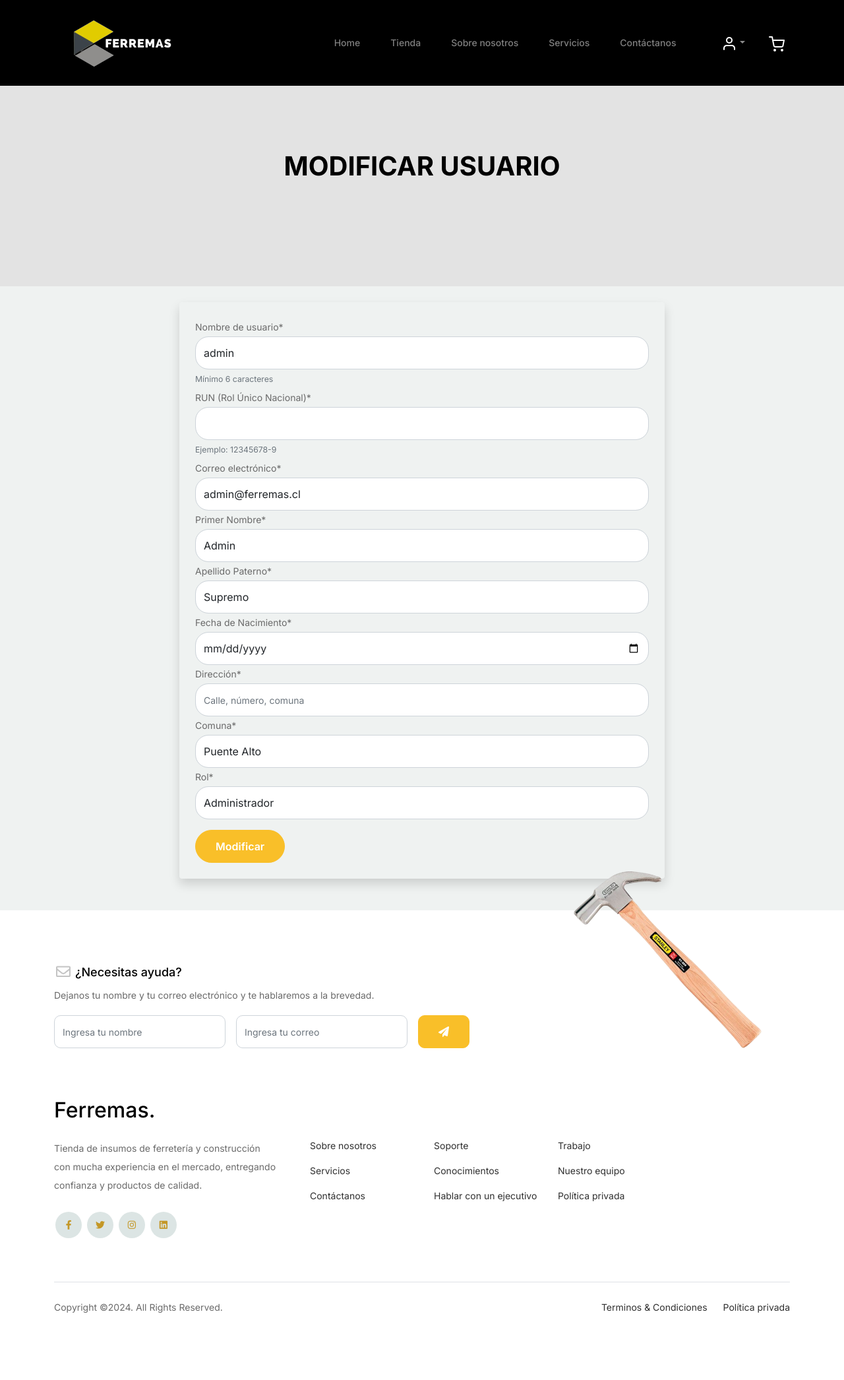
After one commit to Exeeq/ferremas, a Django app: page /usuario/1/modificar/ in a window 1280 px wide. The commit adds this page. Shown: the whole page at 66% size. Run offline with Django 3.2, Linux system fonts and the light colour scheme; data comes from the database, SQL or seed files in the repository; some libraries are stand-ins or nearby versions.

Commit message:
gestion de usuarios sin modificar

```diff
--- a/core/forms.py
+++ b/core/forms.py
@@ -5,6 +5,23 @@ from django.contrib.auth.forms import AuthenticationForm
 from django.utils.translation import gettext, gettext_lazy as _
 from django.contrib.auth import authenticate
 
+
+
+
+class UsuarioForm(forms.ModelForm):
+    username = forms.CharField(label='Nombre de usuario', help_text='Mínimo 6 caracteres')
+    run = forms.CharField(label='RUN (Rol Único Nacional)', help_text='Ejemplo: 12345678-9')
+    correo_usuario = forms.EmailField(label='Correo electrónico')
+    pnombre = forms.CharField(label='Primer Nombre')
+    ap_paterno = forms.CharField(label='Apellido Paterno')
+    fecha_nacimiento = forms.DateField(label='Fecha de Nacimiento', widget=forms.DateInput(attrs={'type': 'date'}))
+    direccion = forms.CharField(label='Dirección', widget=forms.TextInput(attrs={'placeholder': 'Calle, número, comuna'}))
+    idComuna = forms.ModelChoiceField(queryset=comuna.objects.all(), label='Comuna')
+    idRol = forms.ModelChoiceField(queryset=rolUsuario.objects.all(), label='Rol')
+
+    class Meta:
+        model = usuarioCustom
+        fields = ['username', 'run', 'correo_usuario', 'pnombre', 'ap_paterno', 'fecha_nacimiento', 'direccion', 'idComuna', 'idRol']
 
 class RegisterForm(UserCreationForm):
     username = forms.CharField(label='Nombre de usuario', help_text='Mínimo 6 caracteres')
--- a/core/models.py
+++ b/core/models.py
@@ -33,8 +33,8 @@ class usuarioCustom(AbstractUser):
     correo_usuario = models.EmailField(blank=False, null=False)
     fecha_nacimiento = models.DateField(null=True, blank=True)
     direccion = models.CharField(blank=False, null=False, max_length=100)
+    idComuna = models.ForeignKey(comuna, on_delete=models.CASCADE, blank=True, null=True)
     idRol = models.ForeignKey(rolUsuario, on_delete=models.CASCADE, blank=True, null=True)
-    idComuna = models.ForeignKey(comuna, on_delete=models.CASCADE, blank=True, null=True)
 
     def __str__(self):
         return self.username
--- a/core/templates/core/gestion_usuarios.html
+++ b/core/templates/core/gestion_usuarios.html
@@ -39,8 +39,8 @@
                             <td>{{ usuario.16 }}</td>
                             <td>{{ usuario.20 }}</td>
                             <td class="text-center">
-                                <a href="" class="btn btn-warning btn-sm">Modificar</a>
-                                <a href="" class="btn btn-danger btn-sm">Eliminar</a>
+                                <a href="{% url 'modificar_usuario' usuario.0 %}" class="btn btn-warning btn-sm">Modificar</a>
+                                <a href="{% url 'eliminar_usuario' usuario.0 %}" class="btn btn-danger btn-sm">Eliminar</a>
                             </td>
                         </tr>
                     {% endfor %}
--- /dev/null
+++ b/core/templates/core/modificar_usuario.html
@@ -0,0 +1,35 @@
+{% extends 'core/base.html' %}
+{% load static %}
+{% load crispy_forms_tags %}
+{% block contenido %}
+<!-- Start Hero Section -->
+<div class="hero">
+  <div class="container d-flex justify-content-center mx-auto align-items-center">
+    <div class="row">
+      <div class="">
+        <h1>MODIFICAR USUARIO</h1>
+      </div>
+    </div>
+  </div>
+</div>
+<!-- End Hero Section -->
+<div class="container">
+  <div class="row justify-content-center mt-4 mb-5">
+    <div class="col-md-8">
+      <form method="POST" class="p-4 rounded shadow">
+        {% csrf_token %}
+        <div class="form-group">
+          {{ form | crispy }}
+        </div>
+        <input type="submit" class="btn btn-primary btn-block mt-3 rounded-pill" value="Modificar">
+      </form>
+    </div>
+  </div>
+</div>
+<style>
+  .form-control {
+    height: 50px;
+    border-radius: 20px;
+  }
+</style>
+{% endblock contenido %}
--- a/core/urls.py
+++ b/core/urls.py
@@ -23,7 +23,11 @@ urlpatterns = [
 
     #PANEL DE ADMINISTRACIÓN (ROL ADMINISTRADOR):
     path('panel_administracion/', panel_administracion, name='panel_administracion'),
+
+    #GESTIÓN DE USUARIOS
     path('gestion_usuarios/', gestion_usuarios, name='gestion_usuarios'),
+    path('eliminar_usuario/<int:id>/', eliminar_usuario, name='eliminar_usuario'),
+    path('usuario/<int:id>/modificar/', modificar_usuario, name='modificar_usuario'),
 
 
 ]
--- a/core/views.py
+++ b/core/views.py
@@ -11,6 +11,7 @@ from django.db import connection
 from django.urls import reverse
 from django.conf import settings
 from django.shortcuts import render, redirect, get_object_or_404
+from django.contrib import messages
 
 # VIEWS
 def index(request):
@@ -113,8 +114,8 @@ def lista_productos():
     cursor.callproc("SP_GET_PRODUCTOS", [""])
 
     lista = []
-    for fila in cursor:
-         lista.append(fila)
+    for x in cursor:
+         lista.append(x)
 
     return lista
 
@@ -187,6 +188,8 @@ def gestion_usuarios(request):
     }
     return render(request, 'core/gestion_usuarios.html', data)
 
+
+#GESTIÓN DE USUARIOS
 def lista_usuarios():
     django_cursor = connection.cursor()
     cursor = django_cursor.connection.cursor()
@@ -196,3 +199,54 @@ def lista_usuarios():
     for fila in cursor:
          lista.append(fila)
     return lista
+
+def eliminar_usuario(id):
+    try:
+        django_cursor = connection.cursor()
+        cursor = django_cursor.connection.cursor()
+
+        cursor.callproc("SP_DELETE_USUARIO", [id])
+        django_cursor.connection.commit()
+
+
+    except Exception as e:
+        print("Error en eliminar usuario: ", e)
+
+    return redirect('gestion_usuarios')
+
+def modificar_usuario(request, id):
+    usuario_instance = usuarioCustom.objects.get(id=id)
+    if request.method == 'POST':
+        form = UsuarioForm(request.POST, instance=usuario_instance)
+        if form.is_valid():
+            # Obtener los datos del formulario
+            run = form.cleaned_data['run']
+            pnombre = form.cleaned_data['pnombre']
+            ap_paterno = form.cleaned_data['ap_paterno']
+            correo_usuario = form.cleaned_data['correo_usuario']
+            fecha_nacimiento = form.cleaned_data['fecha_nacimiento']
+            direccion = form.cleaned_data['direccion']
+            idComuna = form.cleaned_data['idComuna'].pk
+            idRol = form.cleaned_data['idRol'].pk
+
+            try:
+                with connection.cursor() as cursor:
+                    cursor.callproc("SP_PUT_USUARIO", [
+                        id,
+                        run,
+                        pnombre,
+                        ap_paterno,
+                        correo_usuario,
+                        fecha_nacimiento,
+                        direccion,
+                        idComuna,
+                        idRol,
+                    ])
+                    connection.commit()
+                    form.save()
+                return redirect('gestion_usuarios')
+            except Exception as e:
+                print("ERROR EN MODIFICAR USUARIO: ", e)
+    else:
+        form = UsuarioForm(instance=usuario_instance)
+    return render(request, 'core/modificar_usuario.html', {'form': form, 'usuario': usuario_instance})
```
